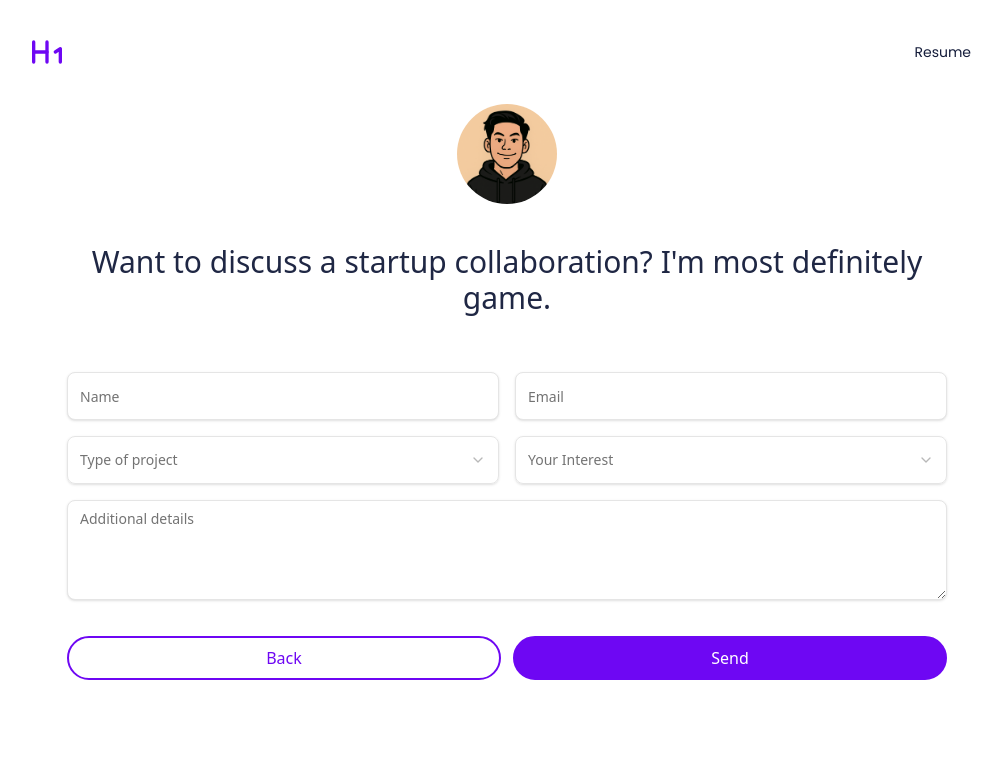
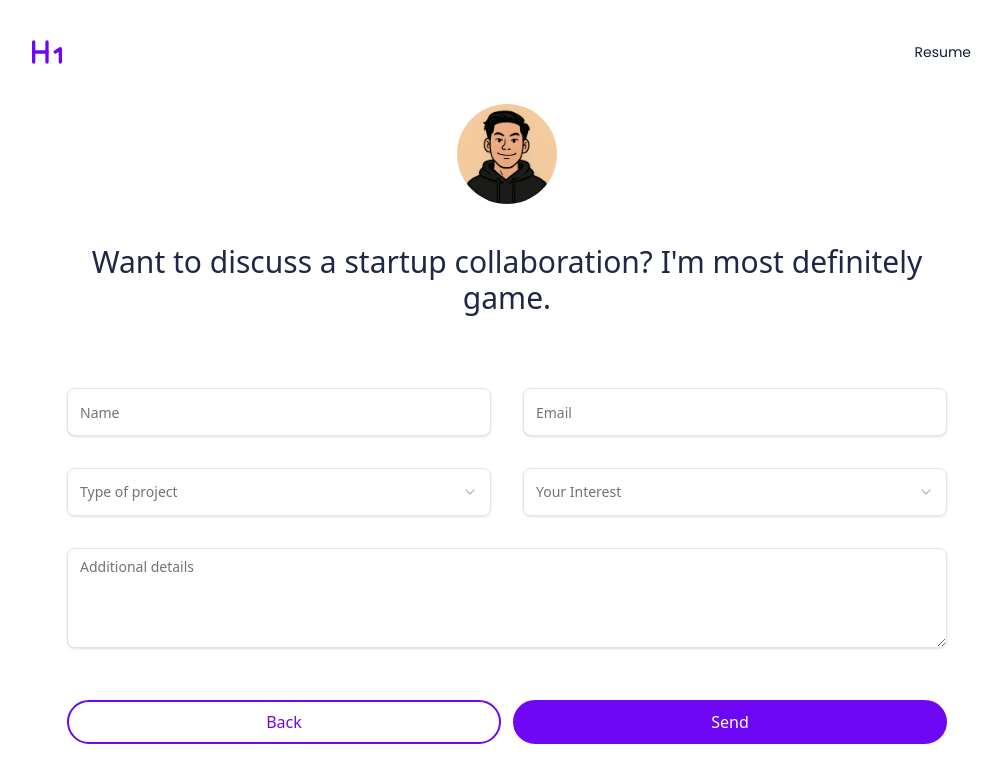
Before and after one commit to HeinThetZaw22/mai-portfolio, a Next.js app: page /startup-inquiry in a window 1280 px wide. Shown: the top 782 px of the page, without its empty margins (133-1135 px from the left). Built offline with nearby package versions, Linux system fonts and the light colour scheme.

Commit message:
form adjust

```diff
--- a/app/contact/page.tsx
+++ b/app/contact/page.tsx
@@ -48,7 +48,7 @@ const ContactMe = () => {
   };
 
   return (
-    <div className="h-full flex items-center justify-center">
+    <div className="h-full pb-10 flex items-center justify-center">
       <Container>
         <div className=" flex items-center justify-center">
           <Image
@@ -59,11 +59,11 @@ const ContactMe = () => {
             className=" aspect-square rounded-full bg-cover"
           />
         </div>
-        <div className="lg:space-y-8 space-y-3 lg:px-10 px-2">
+        <div className="lg:space-y-8 space-y-5 lg:px-10 px-2">
           <h1 className="text-3xl px-5 py-10 text-center text-secondary">
             Thanks for taking the time to reach out. How can I help you today?
           </h1>
-          <div className="flex flex-col sm:flex-row items-center gap-3 lg:gap-8">
+          <div className="flex flex-col sm:flex-row items-center gap-5 lg:gap-8">
             <Input
               placeholder="Name"
               value={name}
--- a/app/project-planner/page.tsx
+++ b/app/project-planner/page.tsx
@@ -65,7 +65,7 @@ const ProjectPlanner = () => {
   };
 
   return (
-    <div className="h-full flex items-center justify-center">
+    <div className="h-full pb-10 flex items-center justify-center">
       <Container>
         <div className="flex items-center justify-center">
           <Image
@@ -76,12 +76,12 @@ const ProjectPlanner = () => {
             className="aspect-square rounded-full bg-cover"
           />
         </div>
-        <div className="lg:space-y-4 space-y-3 ld:px-10 px-2">
+        <div className="lg:space-y-8 space-y-5 ld:px-10 px-2">
           <h1 className="text-3xl px-2 py-10 text-center text-[#141c3a] opacity-95">
             I&apos;m excited to learn about your project. Ready to get started?
           </h1>
 
-          <div className="flex flex-col sm:flex-row items-center gap-3 lg:gap-4">
+          <div className="flex flex-col sm:flex-row items-center gap-5 lg:gap-8">
             <Input
               placeholder="Name"
               value={name}
@@ -94,7 +94,7 @@ const ProjectPlanner = () => {
             />
           </div>
 
-          <div className="flex flex-col w-full sm:flex-row gap-3 lg:gap-4">
+          <div className="flex flex-col w-full sm:flex-row gap-5 lg:gap-8">
             <Select
               onValueChange={(value) => setProjectType(value)}
               value={projectType}
--- a/app/startup-inquiry/page.tsx
+++ b/app/startup-inquiry/page.tsx
@@ -65,7 +65,7 @@ const StartUpInquiry = () => {
   };
 
   return (
-    <div className="h-full flex items-center justify-center">
+    <div className="h-full pb-10 flex items-center justify-center">
       <Container>
         <div className="flex items-center justify-center">
           <Image
@@ -76,13 +76,13 @@ const StartUpInquiry = () => {
             className="aspect-square rounded-full bg-cover"
           />
         </div>
-        <div className="lg:space-y-4 space-y-3 lg:px-10 px-2">
+        <div className="lg:space-y-8 space-y-5 lg:px-10 px-2">
           <h1 className="text-3xl px-5 py-10 text-center text-[#141c3a] opacity-95">
             Want to discuss a startup collaboration? I&apos;m most definitely
             game.
           </h1>
 
-          <div className="flex flex-col sm:flex-row items-center lg:gap-4 gap-3">
+          <div className="flex flex-col sm:flex-row items-center lg:gap-8 gap-5">
             <Input
               placeholder="Name"
               value={name}
@@ -95,7 +95,7 @@ const StartUpInquiry = () => {
             />
           </div>
 
-          <div className="flex flex-col w-full sm:flex-row lg:gap-4 gap-3">
+          <div className="flex flex-col w-full sm:flex-row lg:gap-8 gap-5">
             <Select
               onValueChange={(value) => setProjectType(value)}
               value={projectType}
```
